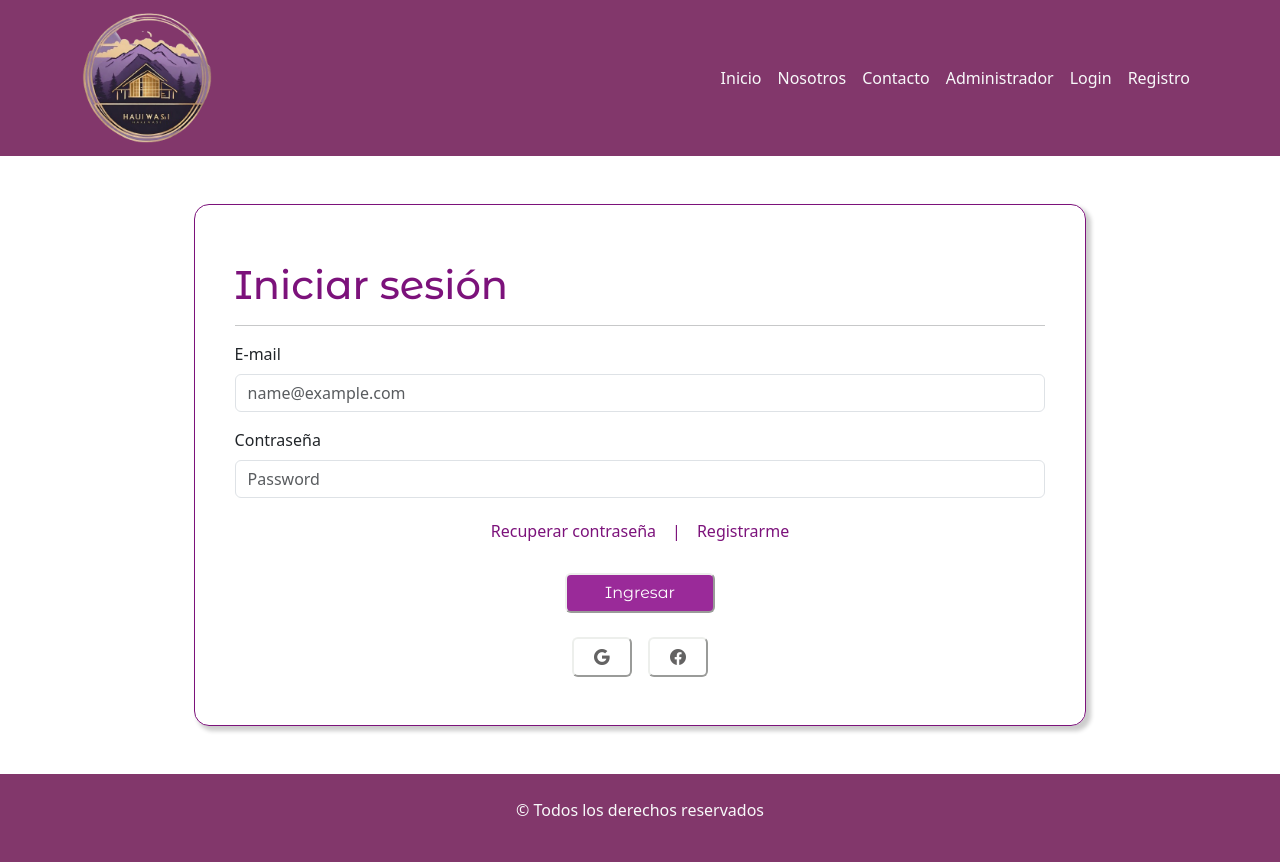
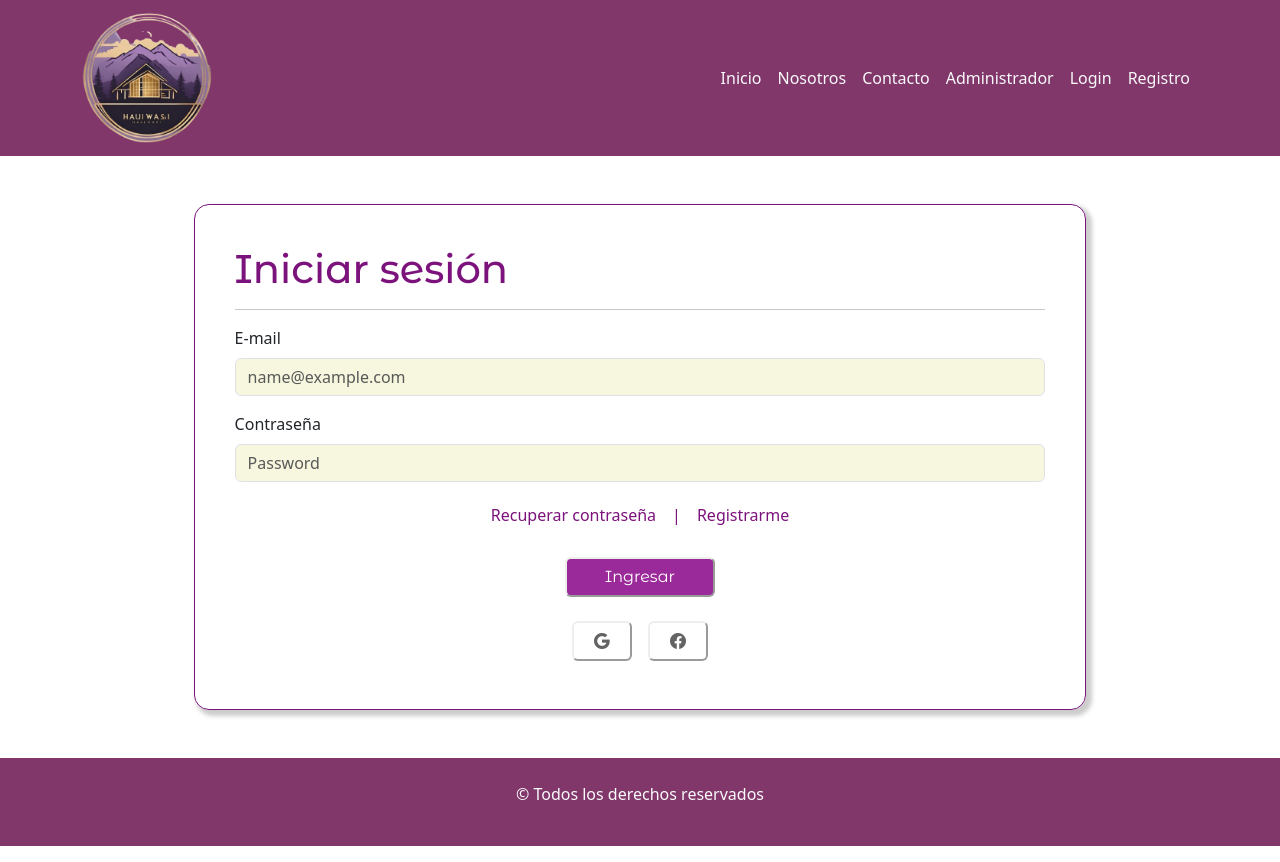
Before and after one commit to Pabmoy25/proyectoHotel-FrontEnd, a React (Vite) app: page /login in a window 1280 px wide. Built offline with nearby package versions, Linux system fonts and the light colour scheme.

Commit message:
modifico y agrego estilos

```diff
--- a/src/App.css
+++ b/src/App.css
@@ -20,7 +20,7 @@
   color: #7c127b;
 }
 
-.tabla {
+#tabla table thead {
   background-color: #f7f6df;
 }
 
@@ -35,13 +35,14 @@ h1 {
 tbody {
   font-family: "quicksand";
 }
+/*Administrador y login*/
 
 #btnAdmin {
   font-weight: bold;
   color: #82376b;
   border: 2px solid #82376b;
 }
- #btnEditar,
+#btnEditar,
 #btnBorrar {
   color: #474747;
   border: 2px outset #edefec;
@@ -49,10 +50,10 @@ tbody {
   font-size: larger;
 }
 
-#btnIngresar{
+#btnIngresar {
   font-family: "montserrat alternates";
   color: #ffffff;
-  font-weight:normal;
+  font-weight: normal;
   background-color: #9a2a99;
   border: 2px outset #edefec;
   width: 150px;
@@ -64,7 +65,8 @@ tbody {
 #btnEditar {
   background-color: #d9abff;
 }
-#btnRedes{
+#btnGoogle,
+#btnFaceb {
   color: #646363;
   width: 60px;
   margin: 8px;
@@ -77,7 +79,15 @@ tbody {
   padding: 40px;
   border-radius: 15px;
   border: 1px solid #7c127b;
-  box-shadow: 4px 4px 4px 1px rgba(0, 0, 0, 0.2);
+  box-shadow: 4px 4px 4px 2px rgba(0, 0, 0, 0.2);
+}
+#formLogin input {
+  background-color: #f7f6df;
+}
+#formLogin input:focus {
+  border-color: #ffbbf2;
+  outline: none;
+  box-shadow: 1px 1px 3px #ffbbf2, 0 0 8px #ffbbf2;
 }
 
 /*Pagina sobre NOsotros*/
--- a/src/components/pages/Login.jsx
+++ b/src/components/pages/Login.jsx
@@ -13,11 +13,11 @@ const Login = () => {
 
   return (
     <section className="contenLogin my-5">
-      <div className="mt-3">
+      <div>
         <h1 className="tituloAdmin">Iniciar sesión</h1>
         <hr />
       </div>
-      <Form onSubmit={handleSubmit(onSubmit)}>
+      <Form onSubmit={handleSubmit(onSubmit)} id="formLogin">
         <Form.Group className="mb-3" controlId="email">
           <Form.Label>E-mail</Form.Label>
           <Form.Control
@@ -84,10 +84,10 @@ const Login = () => {
           </Button>
         </div>
         <div className="d-flex justify-content-center">
-          <Button id="btnRedes">
+          <Button id="btnGoogle">
             <i className="bi bi-google"></i>
           </Button>
-          <Button id="btnRedes">
+          <Button id="btnFaceb">
             <i className="bi bi-facebook"></i>
           </Button>
         </div>
--- a/src/components/pages/PaginaAdministrador.jsx
+++ b/src/components/pages/PaginaAdministrador.jsx
@@ -20,7 +20,7 @@ const PaginaAdministrador = () => {
           <i className="bi bi-file-earmark-plus"> Habitación</i>
         </Button>
       </div>
-      <Table responsive="sm" striped bordered hover className="tabla mb-5">
+      <Table responsive="sm" striped bordered hover id="tabla" className="mb-5">
         <thead className="text-center ">
           <tr>
             <th>N° de habitación</th>
@@ -74,7 +74,7 @@ const PaginaAdministrador = () => {
           <i className="bi bi-file-earmark-plus"> Huésped</i>
         </Button>
       </div>
-      <Table responsive="sm" striped bordered hover className="tabla mb-5">
+      <Table responsive="sm" striped bordered hover id="tabla" className="mb-5">
         <thead className="text-center">
           <tr>
             <th>N° de habitación</th>
```
